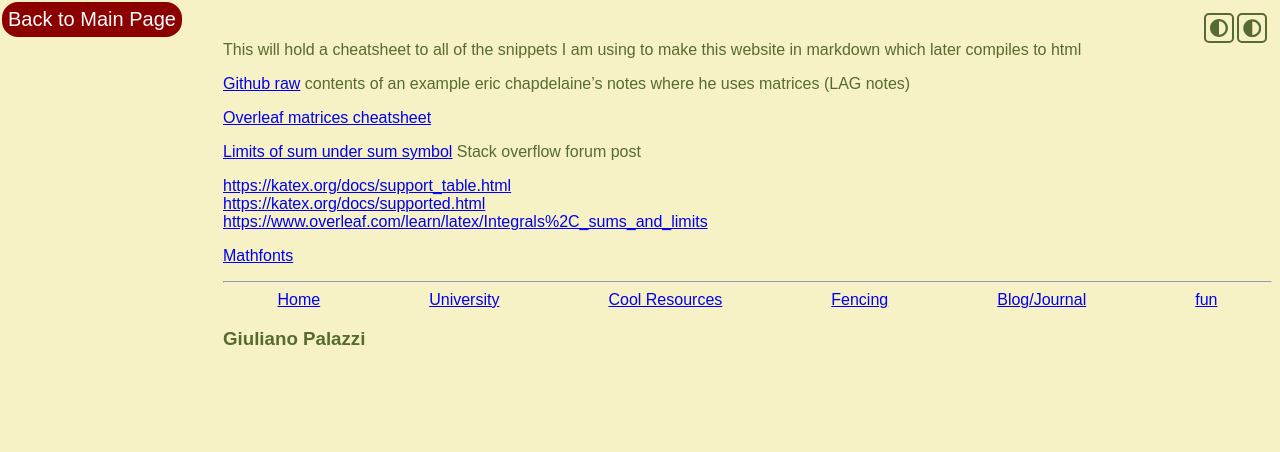
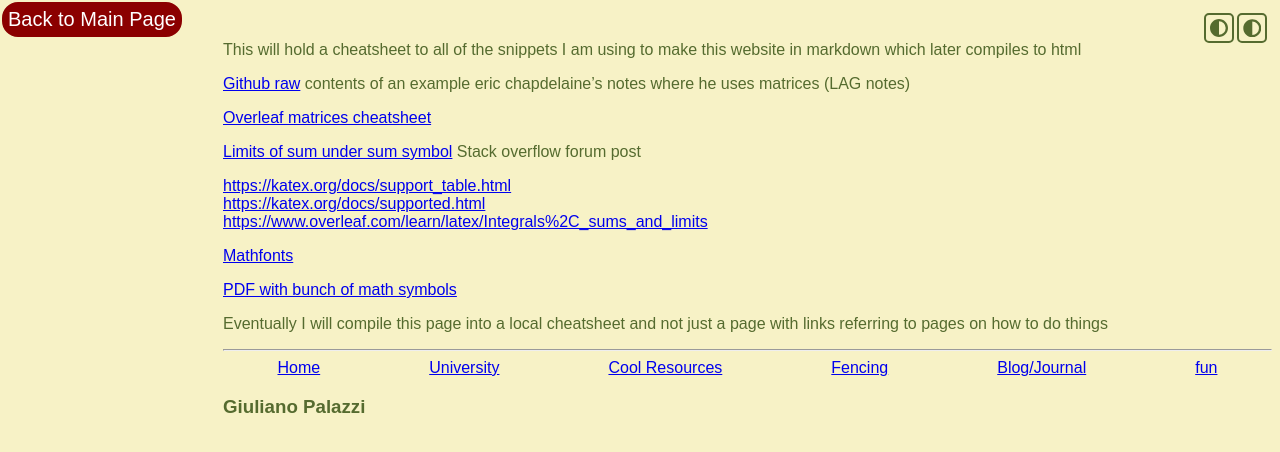
Before and after one commit to GiulianoPalazzi/giulianopalazzi.github.io, a Jekyll site: the page built from notes/cheatsheet.md, in a window 1280 px wide. Shown: the top 452 px of the page. Built offline with Jekyll 4.4.1, drawn with Linux system fonts in a browser that asks for light colours; nearby versions of some CDN libraries.

Commit message:
added link to pdf with mathematical symbols in latex

```diff
--- a/notes/cheatsheet.md
+++ b/notes/cheatsheet.md
@@ -19,3 +19,7 @@ eric chapdelaine's notes where he uses matrices (LAG notes)
 [https://www.overleaf.com/learn/latex/Integrals%2C_sums_and_limits](https://www.overleaf.com/learn/latex/Integrals%2C_sums_and_limits){:target="_blank"}
 
 [Mathfonts](https://www.overleaf.com/learn/latex/Mathematical_fonts){:target="_blank"}
+
+[PDF with bunch of math symbols](https://www.math.uci.edu/~xiangwen/pdf/LaTeX-Math-Symbols.pdf){:target="\_blank"}
+
+Eventually I will compile this page into a local cheatsheet and not just a page with links referring to pages on how to do things
```
